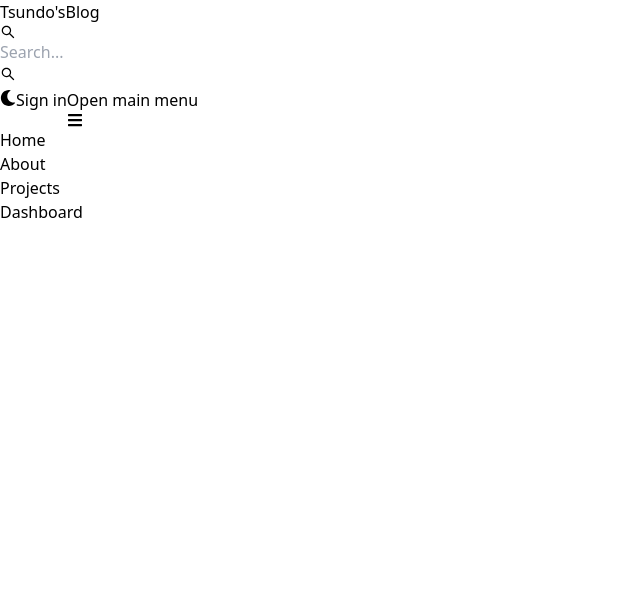
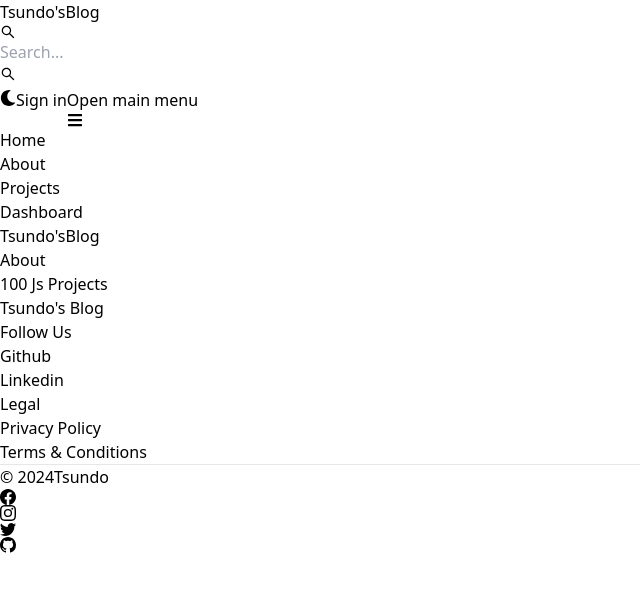
Before and after one commit to tsundoo/MERN-Blog, a React (Vite) app in the folder client/: page /dashboard in a window 1280 px wide. Shown: the top 590 px of the page, without its empty margins (0-640 px from the left). Built offline with nearby package versions, Linux system fonts and the light colour scheme.

Commit message:
Created Footer Components

```diff
--- a/client/src/App.jsx
+++ b/client/src/App.jsx
@@ -6,15 +6,13 @@
 import Projects from './pages/Projects'
 import Dashboard from './pages/Dashboard'
 import Header from './components/Header'
-
+import Footer from './components/footer'
 
 
 export default function App() {
   return (
     <BrowserRouter>
-      <nav>
         <Header />
-      </nav>
       <Routes>
         <Route path="/" element={<Home />} />
         <Route path="/about" element={<About />} />
@@ -23,6 +21,7 @@
         <Route path="/projects" element={<Projects />} />
         <Route path="/dashboard" element={<Dashboard />} />
       </Routes>
+        <Footer />
     </BrowserRouter>
   )
 }
--- /dev/null
+++ b/client/src/components/footer.jsx
@@ -0,0 +1,70 @@
+import { Footer } from "flowbite-react";
+import { Link } from "react-router-dom";
+import { BsFacebook, BsInstagram, BsTwitter, BsGithub } from "react-icons/bs";
+
+export default function FooterComponent() {
+  return (
+    <Footer container className="border border-t-8 border-teal-500">
+      <div className="w-full max-w-7xl mx-auto">
+
+        <div className="grid w-full justify-between sm:flex md:grid-cols-1">
+
+          <div className="mt-5">
+            <Link to="/" className="self-center whitespace-nowrap text-lg sm:text-2xl font-semibold dark:text-white">
+              <span className="px-2 py1 bg-gradient-to-r from-indigo-500 via-purple-500 to-pink-500 rounded-lg text-white ">Tsundo&apos;s</span>
+              Blog
+            </Link>
+          </div>
+
+          <div className="grid grid-cols-2 gap-8 mt-4 sm:grid-cols-3 sm:gap-6">
+            <div>
+              <Footer.Title title="About" />
+              <Footer.LinkGroup col>
+              <Footer.Link href="https://www.100jsprojects.com" target="_blank" rel="noopener noreferrer">
+                100 Js Projects
+              </Footer.Link>
+              <Footer.Link href="/about" target="_blank" rel="noopener noreferrer">
+                Tsundo&apos;s Blog
+              </Footer.Link>
+              </Footer.LinkGroup>
+            </div>
+
+            <div>
+              <Footer.Title title="Follow Us" />
+              <Footer.LinkGroup col>
+                <Footer.Link href="https://www.github.com/tsundoo" target="_blank" rel="noopener noreferrer">
+                Github
+              </Footer.Link>
+              <Footer.Link href="#" target="_blank" rel="noopener noreferrer">
+                Linkedin
+              </Footer.Link>
+              </Footer.LinkGroup>
+            </div>
+
+            <div>
+              <Footer.Title title="Legal" />
+              <Footer.LinkGroup col>
+              <Footer.Link href="#" target="_blank" rel="noopener noreferrer">
+                Privacy Policy
+              </Footer.Link>
+              <Footer.Link href="#" target="_blank" rel="noopener noreferrer">
+                Terms & Conditions
+              </Footer.Link>
+             </Footer.LinkGroup>
+            </div>
+          </div>
+        </div>
+        <Footer.Divider />
+        <div className="w-full sm:flex sm:items-center sm:justify-between">
+          <Footer.Copyright href="#" by="Tsundo" year={new Date().getFullYear()} />
+          <div className="flex gap-6 sm:mt-0 mt-4 justify-center">
+            <Footer.Icon href="#" icon={BsFacebook} />
+            <Footer.Icon href="#" icon={BsInstagram} />
+            <Footer.Icon href="#" icon={BsTwitter} />
+            <Footer.Icon href="#" icon={BsGithub} />
+          </div>
+        </div>
+      </div>
+    </Footer>
+  )
+}
```
